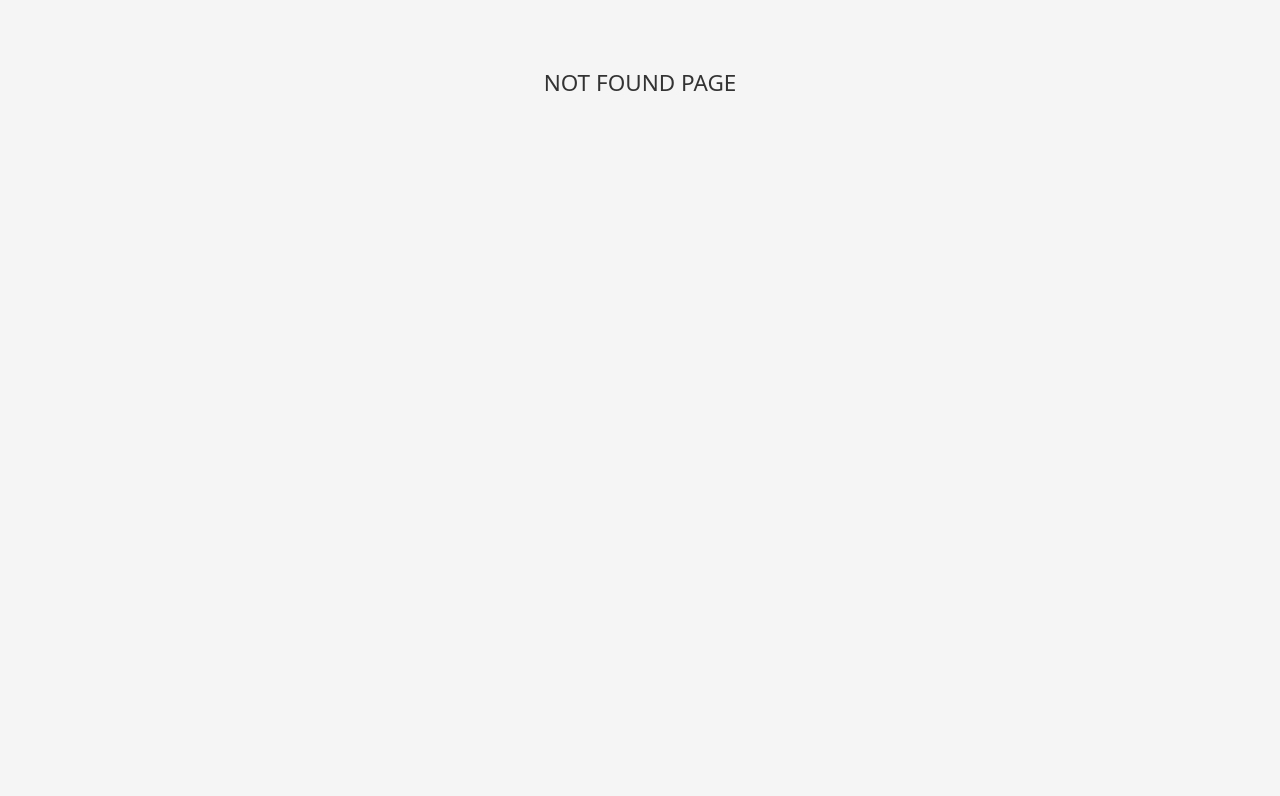
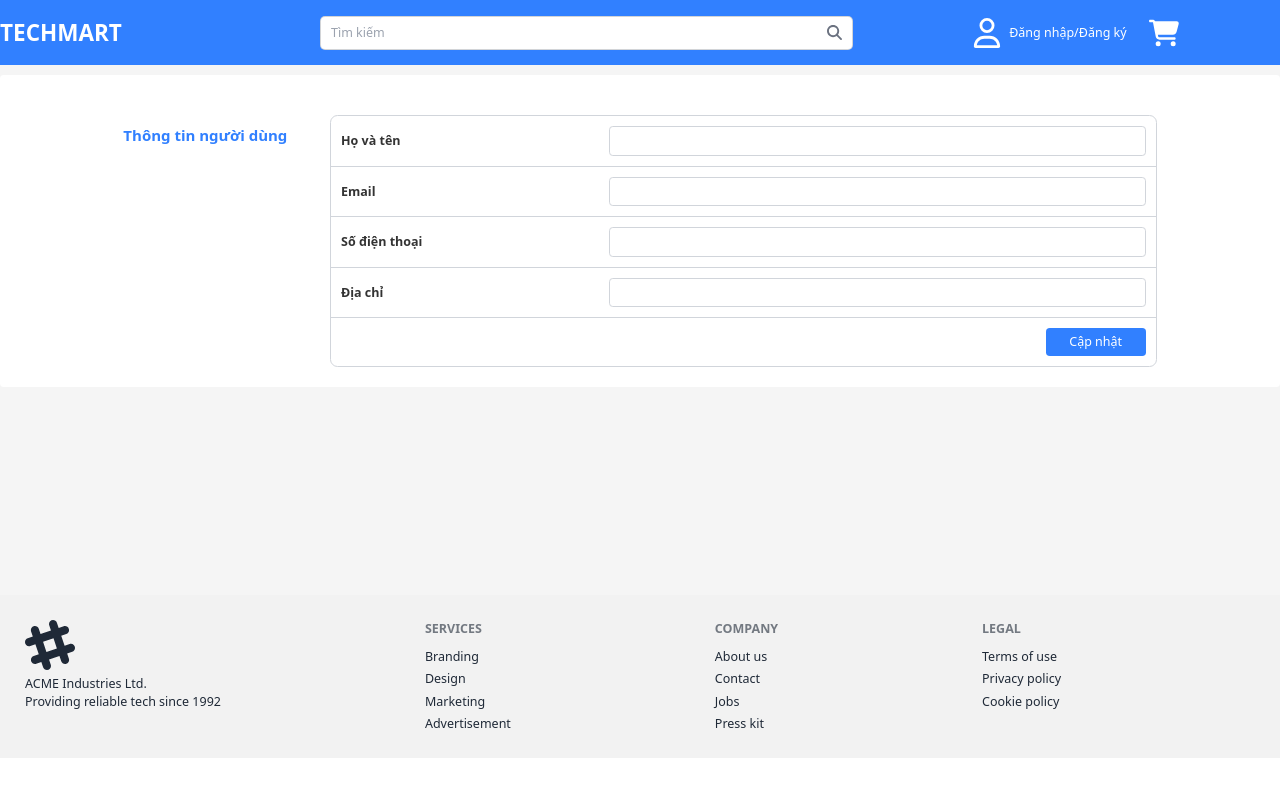
Before and after one commit to duythai03/tech-mart, a React (Create React App) app: page /profile-user in a window 1280 px wide. Before the commit this address had no page. Shown: the top 796 px of the page. Built offline with nearby package versions, Linux system fonts and the light colour scheme.

Commit message:
feat: add profile page

```diff
--- a/package.json
+++ b/package.json
@@ -20,6 +20,7 @@
     "react-router-dom": "^6.25.1",
     "react-scripts": "5.0.1",
     "react-slick": "^0.30.2",
+    "react-toastify": "^10.0.5",
     "slick-carousel": "^1.8.1",
     "styled-components": "^6.1.12",
     "web-vitals": "^2.1.4"
@@ -53,6 +54,5 @@
     "daisyui": "^4.12.10",
     "postcss": "^8.4.40",
     "tailwindcss": "^3.4.7"
-  },
-  "proxy": "http://localhost:3001"
+  }
 }
--- a/src/components/HeaderComponent/HeaderComponent.jsx
+++ b/src/components/HeaderComponent/HeaderComponent.jsx
@@ -7,9 +7,18 @@ import {
 } from "react-icons/fa6";
 import { Link } from "react-router-dom";
 import { useSelector } from "react-redux";
+import * as UserService from "../../service/UserService";
+import { resetUser } from "../../redux/slices/userSlice";
+import { useDispatch } from "react-redux";
+
 
 function HeaderComponent() {
   const user = useSelector((state) => state.user);
+  const dispatch = useDispatch();
+  const handleLogout = async () => {
+    await UserService.logoutUser();
+    dispatch(resetUser());
+  };
   console.log("user", user);
   return (
     <div className="bg-mainBlue text-white">
@@ -18,7 +27,7 @@ function HeaderComponent() {
           TECHMART
         </Link>
 
-        <div className="w-6/12">
+        <div className="w-5/12">
           <label className="input input-bordered flex items-center gap-2 bg-white text-textColor text-xl pl-[10px] pr-0 h-[34px]">
             <input type="text" className="grow" placeholder="Tìm kiếm" />
             <kbd className="  text-gray-500 text-2xl h-full px-4 flex items-center rounded-md hover:bg-[#cee1ff]">
@@ -27,14 +36,13 @@ function HeaderComponent() {
           </label>
         </div>
 
-        <div className="w-3/12 flex items-center justify-end">
+        <div className="w-4/12 flex items-center justify-center">
           <div className="flex items-center ml-4">
             <i className="text-5xl p-3">
               <FaRegUser />
             </i>
             <div className="flex flex-col text-xl">
-              {/* {!user.email && <Link to="/sign-in">Đăng nhập/Đăng ký</Link>} */}
-              <Link to="/sign-in">Đăng nhập/Đăng ký</Link>
+              {!user.email && <Link to="/sign-in">Đăng nhập/Đăng ký</Link>}
               {user.email && (
                 <div className="dropdown">
                   <div
@@ -46,13 +54,20 @@ function HeaderComponent() {
                   </div>
                   <ul
                     tabIndex={0}
-                    className="dropdown-content menu rounded-box z-[1] w-52 p-2 shadow bg-white text-black text-xl"
+                    className="dropdown-content menu rounded-box z-[1] w-72 p-2 shadow bg-white text-black text-xl shadow-lg"
                   >
                     <li>
-                      <a href="/">Item 1</a>
+                      <Link to="/profile-user" className="hover:text-mainBlue">
+                        Thông tin người dùng
+                      </Link>
                     </li>
                     <li>
-                      <a href="/">Item 2</a>
+                      <div
+                        className="hover:text-mainBlue"
+                        onClick={handleLogout}
+                      >
+                        Đăng xuất
+                      </div>
                     </li>
                   </ul>
                 </div>
--- /dev/null
+++ b/src/pages/ProfilePage/ProfilePage.jsx
@@ -0,0 +1,171 @@
+import React from "react";
+import { useSelector, useDispatch } from "react-redux";
+import { useState, useEffect } from "react";
+import * as UserService from "../../service/UserService";
+import { useMutationHook } from "../../hooks/useMutationHook";
+import { updateUser } from "../../redux/slices/userSlice";
+import { ToastContainer, toast } from "react-toastify";
+import "react-toastify/dist/ReactToastify.css";
+
+function ProfilePage() {
+  const dispatch = useDispatch();
+  const user = useSelector((state) => state.user);
+  const [name, setName] = useState(user?.name);
+  const [phone, setPhone] = useState(user?.phone);
+  const [address, setAddress] = useState(user?.address);
+  const [email, setEmail] = useState(user?.email);
+  const [isOpenModal, setIsOpenModal] = useState(false);
+
+  const mutation = useMutationHook((data) => {
+    const { id, ...rests } = data;
+    UserService.updateUser(id, rests);
+  });
+  const { data, isSuccess, isError } = mutation;
+
+  useEffect(() => {
+    if (isSuccess) {
+      toast.success("Cập nhật thành công!");
+      handleGetUserDetail(user?.id, user?.access_token);
+    }
+    if (isError) {
+      console.log("error", isError);
+    }
+  }, [isSuccess, isError]);
+
+  const handleGetUserDetail = async (id, token) => {
+    const res = await UserService.getUserDetail(id, token);
+    dispatch(updateUser({ ...res.data, access_token: token }));
+  };
+
+  useEffect(() => {
+    setName(user?.name);
+    setPhone(user?.phone);
+    setAddress(user?.address);
+    setEmail(user?.email);
+  }, [user]);
+
+  const handleNameChange = (e) => {
+    setName(e.target.value);
+  };
+  const handlePhoneChange = (e) => {
+    setPhone(e.target.value);
+  };
+  const handleAddressChange = (e) => {
+    setAddress(e.target.value);
+  };
+  const handleOpenModal = () => {
+    setIsOpenModal(true);
+  };
+  const handleUpdateUser = () => {
+    mutation.mutate({ id: user?.id, name, phone, address });
+    setIsOpenModal(false);
+  };
+
+  return (
+    <div className="min-h-[500px]">
+      <div className="max-w-screen-xl mx-auto mt-4 bg-white rounded-md">
+        <div className="p-8">
+          <div className="flex justify-center mt-8">
+            <h1 className="text-2xl font-semibold text-mainBlue w-2/12 mt-4">
+              Thông tin người dùng
+            </h1>
+            <div className="w-8/12 border rounded-xl border-gray-300 text-xl">
+              <div className="flex justify-between items-center p-4 border-b border-gray-300">
+                <label htmlFor="name" className="text-xl font-semibold">
+                  Họ và tên
+                </label>
+                <input
+                  type="text"
+                  name="name"
+                  id="name"
+                  value={name}
+                  onChange={handleNameChange}
+                  className="w-8/12 p-2 border border-gray-300 rounded-md bg-white"
+                />
+              </div>
+              <div className="flex justify-between items-center p-4 border-b border-gray-300">
+                <label htmlFor="email" className="text-xl font-semibold">
+                  Email
+                </label>
+                <input
+                  type="text"
+                  name="email"
+                  id="email"
+                  disabled
+                  value={email}
+                  className="w-8/12 p-2 border border-gray-300 rounded-md bg-white"
+                />
+              </div>
+              <div className="flex justify-between items-center p-4 border-b border-gray-300">
+                <label htmlFor="phone" className="text-xl font-semibold">
+                  Số điện thoại
+                </label>
+                <input
+                  type="text"
+                  name="phone"
+                  id="phone"
+                  value={phone}
+                  onChange={handlePhoneChange}
+                  className="w-8/12 p-2 border border-gray-300 rounded-md bg-white"
+                />
+              </div>
+              <div className="flex justify-between items-center p-4 border-b border-gray-300">
+                <label htmlFor="address" className="text-xl font-semibold">
+                  Địa chỉ
+                </label>
+                <input
+                  type="text"
+                  name="address"
+                  id="address"
+                  value={address}
+                  onChange={handleAddressChange}
+                  className="w-8/12 p-2 border border-gray-300 rounded-md bg-white"
+                />
+              </div>
+              <div className="flex justify-end items-center p-4">
+                <button
+                  className="bg-mainBlue text-white p-2 rounded-md w-40"
+                  onClick={handleOpenModal}
+                >
+                  Cập nhật
+                </button>
+              </div>
+            </div>
+          </div>
+        </div>
+        {isOpenModal && (
+          <div className="fixed inset-0 flex items-center justify-center bg-black bg-opacity-50">
+            <div className="bg-white p-8 rounded-md w-6/12">
+              <h2 className="text-3xl font-semibold mb-4">Xác nhận thay đổi</h2>
+              <div className="text-2xl">
+                <p>Họ và tên: {name}</p>
+                <p>Số điện thoại: {phone}</p>
+                <p>Địa chỉ: {address}</p>
+                <p className="mb-4 mt-4 text-lg italic">
+                  **Để cập nhập thông tin người dùng, nhấn nút đồng ý
+                </p>
+                <div className="flex justify-end">
+                  <button
+                    className="bg-gray-400 text-white p-2 rounded-md mr-4 w-36"
+                    onClick={() => setIsOpenModal(false)}
+                  >
+                    Đóng
+                  </button>
+                  <button
+                    className="bg-mainBlue text-white p-2 rounded-md w-36"
+                    onClick={handleUpdateUser}
+                  >
+                    Đồng ý
+                  </button>
+                </div>
+              </div>
+            </div>
+          </div>
+        )}
+      </div>
+      <ToastContainer />
+    </div>
+  );
+}
+
+export default ProfilePage;
--- a/src/redux/slices/userSlice.js
+++ b/src/redux/slices/userSlice.js
@@ -5,20 +5,34 @@ export const userSlice = createSlice({
   initialState: {
     name: "",
     email: "",
+    phone: "",
+    address: "",
     access_token: "",
+    id: "",
   },
   reducers: {
     updateUser: (state, action) => {
-      const { name, email, access_token } = action.payload;
+      const { name, email, access_token, address, phone, _id } = action.payload;
       console.log("action", action);
       state.name = name || "User";
       state.email = email;
+      state.phone = phone || "";
+      state.address = address || "Tp. Hồ Chí Minh, Việt Nam";
       state.access_token = access_token;
+      state.id = _id || "";
+    },
+    resetUser: (state) => {
+      state.name = "";
+      state.email = "";
+      state.phone = "";
+      state.address = "";
+      state.access_token = "";
+      state.id = "";
     },
   },
 });
 
 // Action creators are generated for each case reducer function
-export const { updateUser } = userSlice.actions;
+export const { updateUser, resetUser } = userSlice.actions;
 
 export default userSlice.reducer;
--- a/src/routes/index.js
+++ b/src/routes/index.js
@@ -6,6 +6,7 @@ import TypeProductPage from "../pages/TypeProductPage/TypeProductPage";
 import SignInPage from "../pages/SignInPage/SignInPage";
 import SignUpPage from "../pages/SignUpPage/SignUpPage";
 import ProductDetailPage from "../pages/ProductDetailPage/ProductDetailPage";
+import ProfilePage from "../pages/ProfilePage/ProfilePage";
 
 export const routes = [
   {
@@ -44,6 +45,11 @@ export const routes = [
     isShowHeader: true,
   },
   {
+    path: "/profile-user",
+    page: ProfilePage,
+    isShowHeader: true,
+  },
+  {
     path: "*",
     page: NotFoundPage,
   },
--- a/src/service/UserService.js
+++ b/src/service/UserService.js
@@ -41,3 +41,16 @@ export const refreshToken = async () => {
   );
   return res.data;
 };
+
+export const logoutUser = async () => {
+  const res = await axios.post(`${process.env.REACT_APP_API_URL}/user/log-out`);
+  return res.data;
+};
+
+export const updateUser = async (id, data) => {
+  const res = await axiosJWT.put(
+    `${process.env.REACT_APP_API_URL}/user/update-user/${id}`,
+    data
+  );
+  return res.data;
+};
```
Also changed, not shown: 1 other file (tests, documents, lock files or other folders).
